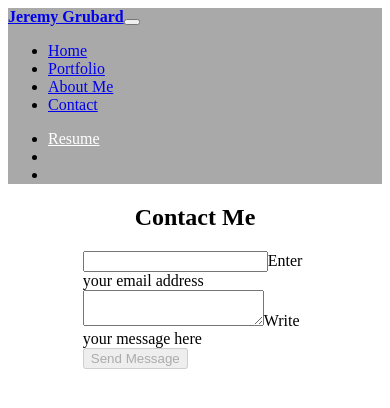
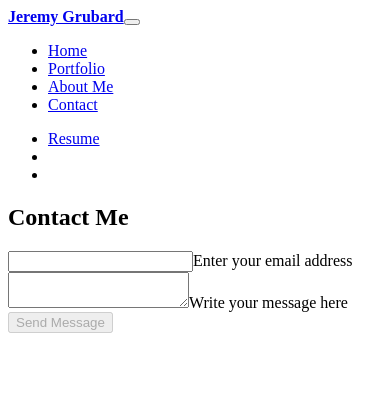
Before and after one commit to jgrubard/jg-website, a React app: page /#/contact in a window 390 px wide. Shown: the top 408 px of the page. Built offline with nearby package versions, Linux system fonts and the light colour scheme; the HTML template or start-up script is replaced by a standard one.

Commit message:
adding mobile functionality

```diff
--- a/client/public/index.html
+++ b/client/public/index.html
@@ -2,9 +2,11 @@
   <head>
     <title>Jeremy Grubard</title>
     <script src='/dist/bundle.js' defer></script>
+    <meta name='viewport' content='width=device-width'>
     <link rel='stylesheet' href='/vendor/font-awesome/css/font-awesome.min.css' />
     <link rel='stylesheet' href='/vendor/bootstrap/dist/css/bootstrap.min.css' />
     <link rel='stylesheet' href='/vendor/mdbreact/dist/css/mdb.css' />
+    <link rel='stylesheet' href='/vendor/styles/main.css' />
   </head>
   <body>
     <div id='root'></div>
--- a/client/public/styles/main.css
+++ b/client/public/styles/main.css
@@ -0,0 +1,73 @@
+/* from contact page */
+.title {
+  text-align: center;
+}
+
+.input {
+  width: 60%;
+  margin: 0 auto;
+}
+
+.button {
+  margin: 30 auto;
+  display: flex;
+  justify-content: center;
+}
+
+.error {
+  font-size: 14;
+  color: red;
+}
+
+.thank-you {
+  margin: 30 0;
+}
+
+/* nav bar */
+.nav-bar {
+  background-color: rgb(0, 90, 255);
+}
+
+.link-padding {
+  padding: 10;
+}
+
+.icons {
+  margin: 0 10;
+  font-size: 25;
+  color: white;
+}
+
+.icons:hover {
+  color: lightgrey;
+}
+
+.resume {
+  margin: 0 10;
+  font-size: 18;
+  color: white;
+}
+
+.resume:hover {
+  color: lightgrey;
+}
+
+/* videos */
+.player-wrapper {
+  position: relative;
+  padding-top: 56.25% /* Player ratio: 100 / (1280 / 720) */
+}
+
+.react-player {
+  position: absolute;
+  top: 0;
+  left: 0;
+}
+
+/* media queries */
+@media (max-width:500px) {
+  .input {
+    width: 100%;
+    margin: 0 auto;
+  }
+}
--- a/client/src/components/App.js
+++ b/client/src/components/App.js
@@ -29,6 +29,6 @@ export default App;
 
 const styles = {
   container: {
-    margin: '20 30'
+    margin: '70 30'
   }
 }
--- a/client/src/components/Contact.js
+++ b/client/src/components/Contact.js
@@ -48,27 +48,35 @@ class Contact extends Component {
   render() {
     const { email, message, sent, validEmail } = this.state;
     const { onChange, sendEmail, sendAgain } = this;
+    // const isMobileDevice = typeof window.orientation !== 'undefined';
+    // if(isMobileDevice) {
+    //   return (
+    //     <div>
+    //       <h1>I AM MOBILE</h1>
+    //     </div>
+    //   );
+    // }
     return (
       <div>
-        <h2 style={styles.title}>Contact Me</h2>
+        <h2 className='title'>Contact Me</h2>
         {
           sent ? (
-            <div style={styles.input}>
-              <div style={styles.thankYou}>
-                <h4 style={styles.title}>Thanks for the message!</h4>
-                <h4 style={styles.title}>I'll get back to you as soon as I can!</h4>
+            <div className='input'>
+              <div className='thank-you'>
+                <h4 className='title'>Thanks for the message!</h4>
+                <h4 className='title'>I'll get back to you as soon as I can!</h4>
               </div>
-              <h5 style={styles.title}>~ Jeremy</h5>
+              <h5 className='title'>~ Jeremy</h5>
               <Button
                 color='primary'
                 onClick={sendAgain}
-                style={styles.button}
+                className='button'
               >
                 Send Another Message
               </Button>
             </div>
           ) : (
-            <div style={styles.input}>
+            <div className='input'>
               <Input
                 type='email'
                 label='Enter your email address'
@@ -78,7 +86,7 @@ class Contact extends Component {
                 onChange={onChange}
               />
               { !validEmail && email &&
-                  <span style={styles.error}>Please enter a valid email address.</span>
+                  <span className='error'>Please enter a valid email address.</span>
               }
               <Input
                 type='textarea'
@@ -92,7 +100,7 @@ class Contact extends Component {
                 color='primary'
                 onClick={sendEmail}
                 disabled={!email || !message}
-                style={styles.button}
+                className='button'
               >
                 Send Message
               </Button>
@@ -106,24 +114,24 @@ class Contact extends Component {
 
 export default Contact;
 
-const styles = {
-  title: {
-    textAlign: 'center'
-  },
-  input: {
-    width: '60%',
-    margin: '0 auto'
-  },
-  button: {
-    margin: '30 auto',
-    display: 'flex',
-    justifyContent: 'center'
-  },
-  error: {
-    fontSize: '14',
-    color: 'red'
-  },
-  thankYou: {
-    margin: '30 0'
-  }
-}
+// const styles = {
+//   title: {
+//     textAlign: 'center'
+//   },
+//   input: {
+//     width: '60%',
+//     margin: '0 auto'
+//   },
+//   button: {
+//     margin: '30 auto',
+//     display: 'flex',
+//     justifyContent: 'center'
+//   },
+//   error: {
+//     fontSize: '14',
+//     color: 'red'
+//   },
+//   thankYou: {
+//     margin: '30 0'
+//   }
+// }
--- a/client/src/components/Nav.js
+++ b/client/src/components/Nav.js
@@ -17,12 +17,30 @@ class Nav extends Component {
   }
 
   render() {
+    const screenWidth = window.innerWidth;
+    // const isMobile = window.innerWidth <= 500;
+    // console.log('width:', screenWidth, 'MOBILE:', isMobile);
     const url = location.hash.slice(1);
     const { onClick } = this;
     const { collapse } = this.state;
+    // const isMobile = typeof window.orientation !== 'undefined';
+    // return (
+    //   <div>
+    //     <div className={`nav-bar${ isMobile ? ' nav-bar-mobile' : ''}`}>
+    //       <Link to='/' className={`nav-brand link-padding${ isMobile ? ' nav-brand-mobile' : ''}`}><strong>Jeremy Grubard</strong></Link>
+    //     </div>
+    //   </div>
+    // );
+    // if(isMobile) {
+    //   return (
+    //     <div>
+    //       MOBILE
+    //     </div>
+    //   );
+    // }
     return (
       <div>
-        <Navbar style={styles.bgColor} dark expand='md'>
+        <Navbar className='nav-bar' dark expand='md' scrolling fixed='top'>
           <NavbarBrand href='/'>
             <strong>Jeremy Grubard</strong>
           </NavbarBrand>
@@ -30,27 +48,27 @@ class Nav extends Component {
           <Collapse isOpen={collapse} navbar>
             <NavbarNav left>
               <NavItem active={url === '/'}>
-                <NavLink to='/'>Home</NavLink>
+                <NavLink to='/' onClick={onClick}>Home</NavLink>
               </NavItem>
               <NavItem active={url === '/portfolio'}>
-                <NavLink to='/portfolio'>Portfolio</NavLink>
+                <NavLink to='/portfolio' onClick={onClick}>Portfolio</NavLink>
               </NavItem>
               <NavItem active={url === '/about'}>
-                <NavLink to='/about'>About Me</NavLink>
+                <NavLink to='/about' onClick={onClick}>About Me</NavLink>
               </NavItem>
               <NavItem active={url === '/contact'}>
-                <NavLink to='/contact'>Contact</NavLink>
+                <NavLink to='/contact' onClick={onClick}>Contact</NavLink>
               </NavItem>
             </NavbarNav>
             <NavbarNav right>
               <NavItem>
-                <a href='https://s3.us-east-2.amazonaws.com/jeremy-grubard-website/Jeremy_Grubard.pdf' style={styles.resume} target='_blank'><Fa icon='resume' />Resume</a>
+                <a href='https://s3.us-east-2.amazonaws.com/jeremy-grubard-website/Jeremy_Grubard.pdf' className='resume' target='_blank'><Fa icon='resume' />Resume</a>
               </NavItem>
               <NavItem>
-                <a href="http://www.github.com/jgrubard" style={styles.icons} target='_blank'><Fa icon="github" /></a>
+                <a href="http://www.github.com/jgrubard" className='icons' target='_blank'><Fa icon="github" /></a>
               </NavItem>
               <NavItem>
-                <a href="http://www.linkedin.com/in/jgrubard" style={styles.icons} target='_blank'><Fa icon="linkedin" /></a>
+                <a href="http://www.linkedin.com/in/jgrubard" className='icons' target='_blank'><Fa icon="linkedin" /></a>
               </NavItem>
             </NavbarNav>
           </Collapse>
@@ -62,18 +80,18 @@ class Nav extends Component {
 
 export default Nav;
 
-const styles = {
-  bgColor: {
-    backgroundColor: 'darkgray'
-  },
-  icons: {
-    margin: '0 10',
-    fontSize: '25',
-    color: 'white'
-  },
-  resume: {
-    margin: '0 10',
-    fontSize: '18',
-    color: 'white'
-  }
-}
+// const styles = {
+//   bgColor: {
+//     backgroundColor: 'darkgray'
+//   },
+//   icons: {
+//     margin: '0 10',
+//     fontSize: '25',
+//     color: 'white'
+//   },
+//   resume: {
+//     margin: '0 10',
+//     fontSize: '18',
+//     color: 'white'
+//   }
+// }
--- a/client/src/components/PortfolioPages/BetaTogether.js
+++ b/client/src/components/PortfolioPages/BetaTogether.js
@@ -5,10 +5,15 @@ const BetaTogether = () => {
   return (
     <div>
       <h3>betaTogether</h3>
-      <ReactPlayer
-        url='https://www.youtube.com/watch?v=UEuhqUbGRHI'
-        controls={true}
-      />
+      <div className='player-wrapper'>
+        <ReactPlayer
+          className='react-player'
+          url='https://www.youtube.com/watch?v=UEuhqUbGRHI'
+          controls={true}
+          width='100%'
+          height='100%'
+        />
+      </div>
     </div>
   );
 }
--- a/client/src/components/PortfolioPages/PairUp.js
+++ b/client/src/components/PortfolioPages/PairUp.js
@@ -5,10 +5,15 @@ const PairUp = () => {
   return (
     <div>
       <h3>Pair Up!</h3>
-      <ReactPlayer
-        url='https://www.youtube.com/watch?v=oQXhNspw-pE'
-        controls={true}
-      />
+      <div className='player-wrapper'>
+        <ReactPlayer
+          className='react-player'
+          url='https://www.youtube.com/watch?v=oQXhNspw-pE'
+          controls={true}
+          width='100%'
+          height='100%'
+        />
+      </div>
     </div>
   );
 }
```
